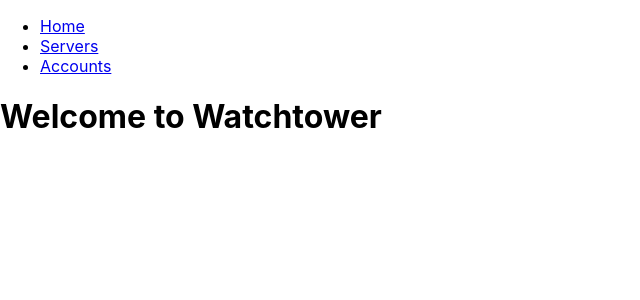
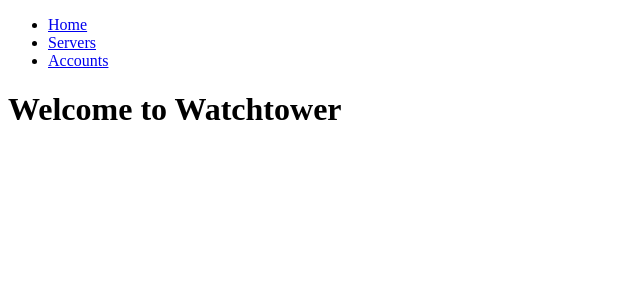
Before and after one commit to McDonaghMichael/Watchtower, a React (Create React App) app in the folder web/: page / in a window 1280 px wide. Shown: the top 300 px of the page, without its empty margins (0-640 px from the left). Built offline with nearby package versions, Linux system fonts and the light colour scheme.

Commit message:
Code cleanup

```diff
--- a/web/src/App.css
+++ /dev/null
@@ -1,38 +0,0 @@
-.App {
-  text-align: center;
-}
-
-.App-logo {
-  height: 40vmin;
-  pointer-events: none;
-}
-
-@media (prefers-reduced-motion: no-preference) {
-  .App-logo {
-    animation: App-logo-spin infinite 20s linear;
-  }
-}
-
-.App-header {
-  background-color: #282c34;
-  min-height: 100vh;
-  display: flex;
-  flex-direction: column;
-  align-items: center;
-  justify-content: center;
-  font-size: calc(10px + 2vmin);
-  color: white;
-}
-
-.App-link {
-  color: #61dafb;
-}
-
-@keyframes App-logo-spin {
-  from {
-    transform: rotate(0deg);
-  }
-  to {
-    transform: rotate(360deg);
-  }
-}
--- a/web/src/index.css
+++ /dev/null
@@ -1,13 +0,0 @@
-body {
-  margin: 0;
-  font-family: -apple-system, BlinkMacSystemFont, 'Segoe UI', 'Roboto', 'Oxygen',
-    'Ubuntu', 'Cantarell', 'Fira Sans', 'Droid Sans', 'Helvetica Neue',
-    sans-serif;
-  -webkit-font-smoothing: antialiased;
-  -moz-osx-font-smoothing: grayscale;
-}
-
-code {
-  font-family: source-code-pro, Menlo, Monaco, Consolas, 'Courier New',
-    monospace;
-}
--- a/web/src/index.js
+++ b/web/src/index.js
@@ -1,6 +1,5 @@
 import React from 'react';
 import ReactDOM from 'react-dom/client';
-import './index.css';
 import App from './App';
 import reportWebVitals from './reportWebVitals';
 
@@ -11,7 +10,4 @@
   </React.StrictMode>
 );
 
-// If you want to start measuring performance in your app, pass a function
-// to log results (for example: reportWebVitals(console.log))
-// or send to an analytics endpoint. Learn more: https://bit.ly/CRA-vitals
 reportWebVitals();
```
Also changed, not shown: web/src/logo.svg (deleted).
